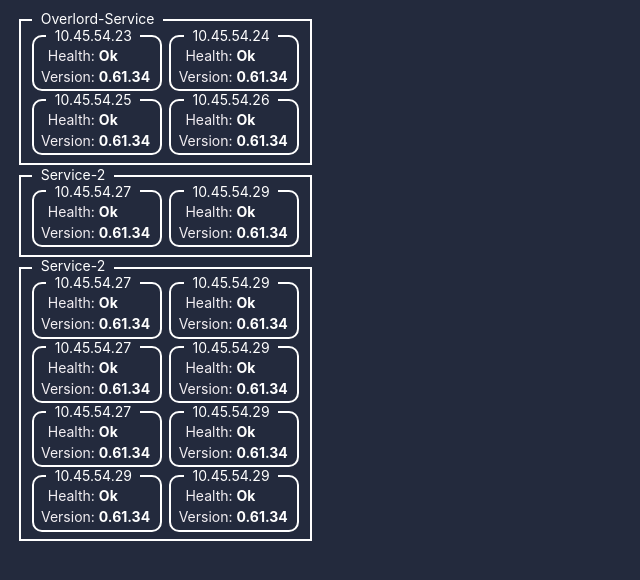
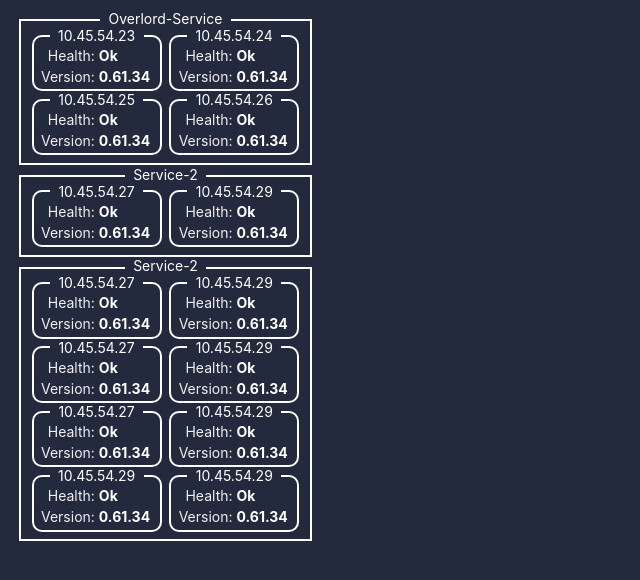
Before and after one commit to Cantara/visuale, a Nuxt app in the folder src/main/resources/nuxt-spa/: page / in a window 1280 px wide. Shown: the top 580 px of the page, without its empty margins (0-640 px from the left). Built offline with nearby package versions, Linux system fonts and the light colour scheme; no server answers.

Commit message:
centered titles for nodes and services

```diff
--- a/src/main/resources/nuxt-spa/components/Service.vue
+++ b/src/main/resources/nuxt-spa/components/Service.vue
@@ -66,6 +66,7 @@
     display: block;
     padding: 0 3px;
     margin-top: -0.8em;
+    text-align: center;
   }
 
   .title {
--- a/src/main/resources/nuxt-spa/components/service/Node.vue
+++ b/src/main/resources/nuxt-spa/components/service/Node.vue
@@ -50,11 +50,12 @@
   .marker > div {
     padding: 0 3px;
     margin-top: -0.8em;
+    text-align: center;
   }
 
   .title {
     background: $color--background none repeat scroll 0 0;
-    display: inline-block;
+    display: inline;
     padding: 0 0.6em;
     margin: 0 0.6em;
     color:white;
```
